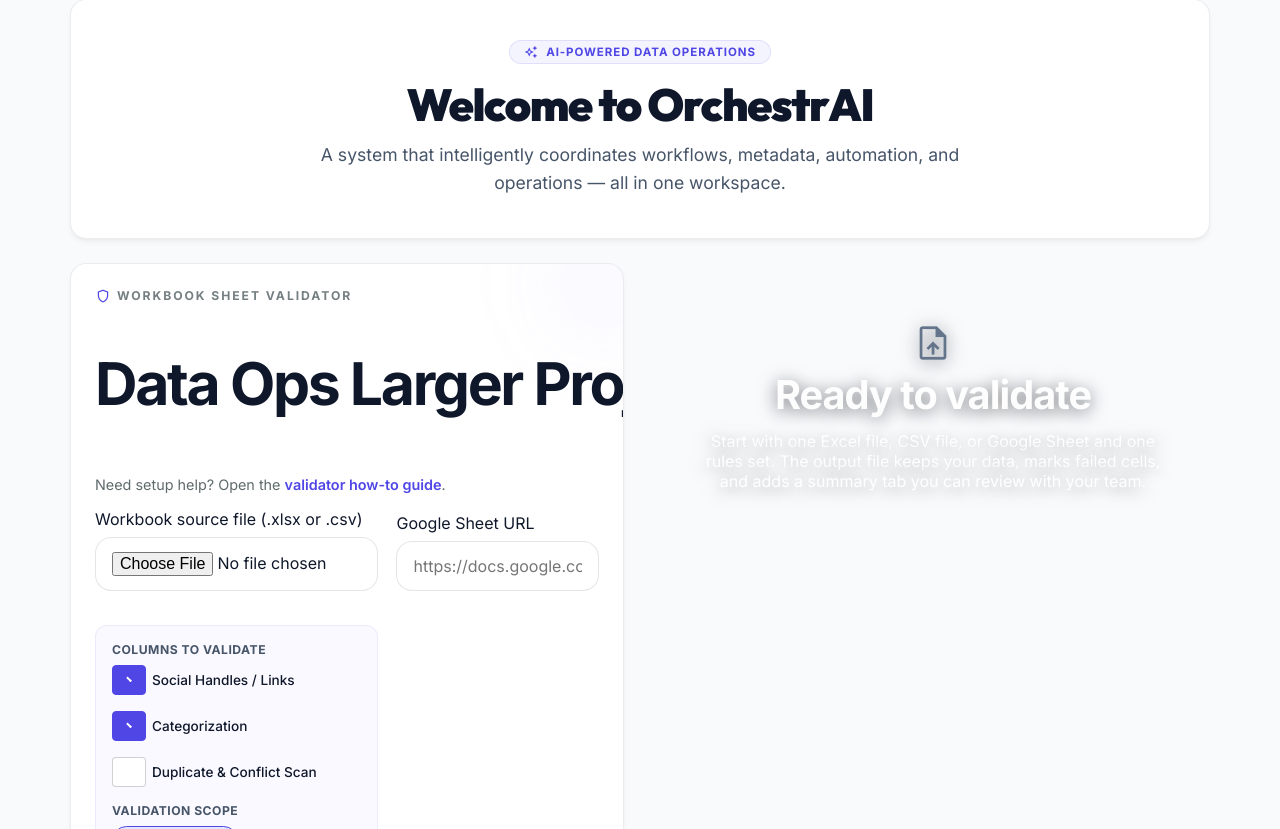
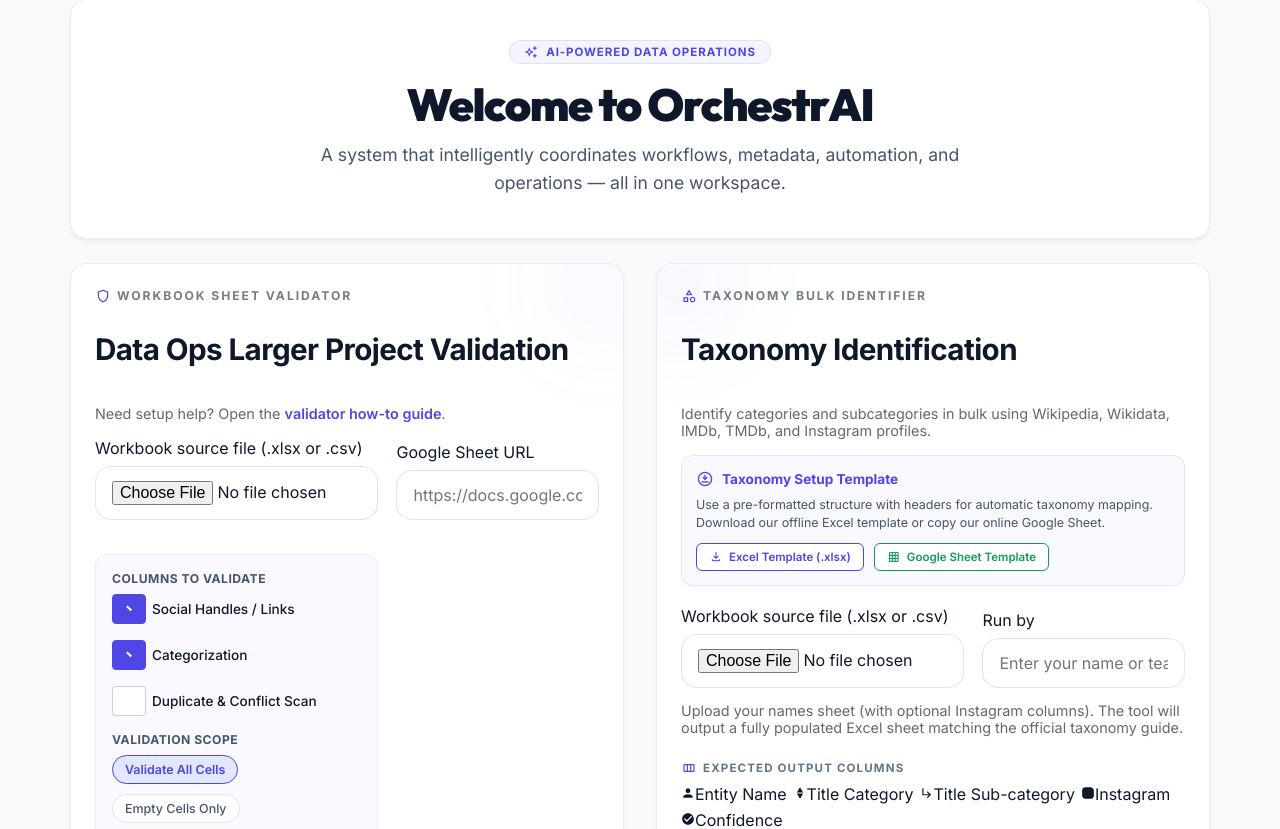
Before and after one commit to pjdhakad464/orchestr.ai, a FastAPI app: page / in a window 1280 px wide. Shown: the part 92-921 px from the top of the page. Run offline with FastAPI, Linux system fonts and the light colour scheme; data that the repository does not hold is empty; some libraries are stand-ins or nearby versions.

Commit message:
fix: layout alignment and overflow issues by rendering workspaces in full width below forms and wrapping header text

```diff
--- a/app/static/styles.css
+++ b/app/static/styles.css
@@ -635,10 +635,10 @@ textarea {
 
 .validator-heading-banner {
   max-width: none;
-  font-size: clamp(2.4rem, 4.6vw, 4.25rem) !important;
-  line-height: 0.96;
-  letter-spacing: -0.04em;
-  white-space: nowrap;
+  font-size: clamp(1.4rem, 2.5vw, 1.85rem) !important;
+  line-height: 1.15;
+  letter-spacing: -0.02em;
+  white-space: normal;
 }
 
 .validator-description {
--- a/app/templates/_taxonomy_panel.html
+++ b/app/templates/_taxonomy_panel.html
@@ -143,13 +143,3 @@
     <p class="validator-progress-copy" data-progress-copy>Reading sheet rows and querying intelligence databases...</p>
   </div>
 </section>
-
-<section id="taxonomy-workspace" class="workspace">
-  <div class="empty-state">
-    <span class="material-symbols-outlined" style="font-size: 40px; color: #64748b; margin-bottom: 12px;">category</span>
-    <h2>Ready to classify</h2>
-    <p>
-      Upload an Excel or CSV file to classify names. The resulting workbook will add the correct Category and Sub-category columns to your dataset.
-    </p>
-  </div>
-</section>
--- a/app/templates/_validator_panel.html
+++ b/app/templates/_validator_panel.html
@@ -197,15 +197,6 @@
   </div>
 </section>
 
-<section id="validation-workspace" class="workspace">
-  <div class="empty-state">
-    <span class="material-symbols-outlined" style="font-size: 40px; color: #64748b; margin-bottom: 12px;">upload_file</span>
-    <h2>Ready to validate</h2>
-    <p>
-      Start with one Excel file, CSV file, or Google Sheet and one rules set. The output file keeps your data, marks failed cells, and adds a summary tab you can review with your team.
-    </p>
-  </div>
-</section>
 
 <script>
 let selectedPlatforms = ["facebook", "instagram", "twitter", "tiktok", "youtube", "wikipedia", "imdb", "linkedin", "website"];
--- a/app/templates/index.html
+++ b/app/templates/index.html
@@ -5,4 +5,9 @@
   {% include "_validator_panel.html" %}
   {% include "_taxonomy_panel.html" %}
 </div>
+
+<div class="results-workspaces-container" style="max-width: 1440px; margin: 32px auto 0 auto; display: flex; flex-direction: column; gap: 24px;">
+  <section id="validation-workspace" class="workspace"></section>
+  <section id="taxonomy-workspace" class="workspace"></section>
+</div>
 {% endblock %}
--- a/app/templates/validator.html
+++ b/app/templates/validator.html
@@ -7,4 +7,9 @@
   {% include "_validator_panel.html" %}
   {% include "_taxonomy_panel.html" %}
 </div>
+
+<div class="results-workspaces-container" style="max-width: 1440px; margin: 32px auto 0 auto; display: flex; flex-direction: column; gap: 24px;">
+  <section id="validation-workspace" class="workspace"></section>
+  <section id="taxonomy-workspace" class="workspace"></section>
+</div>
 {% endblock %}
```
